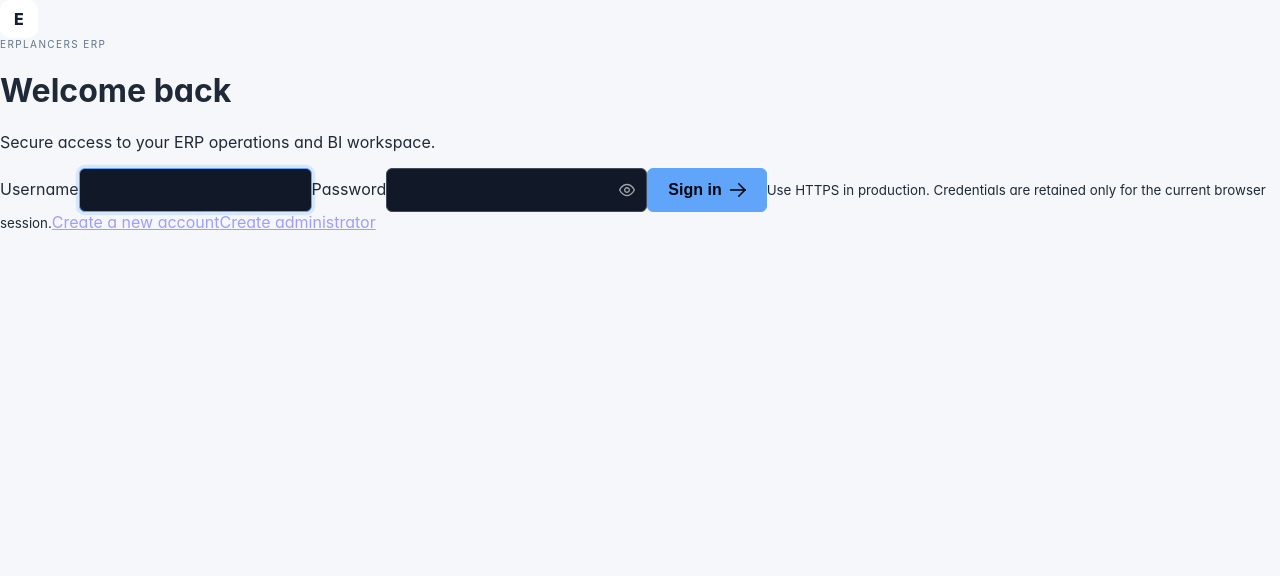
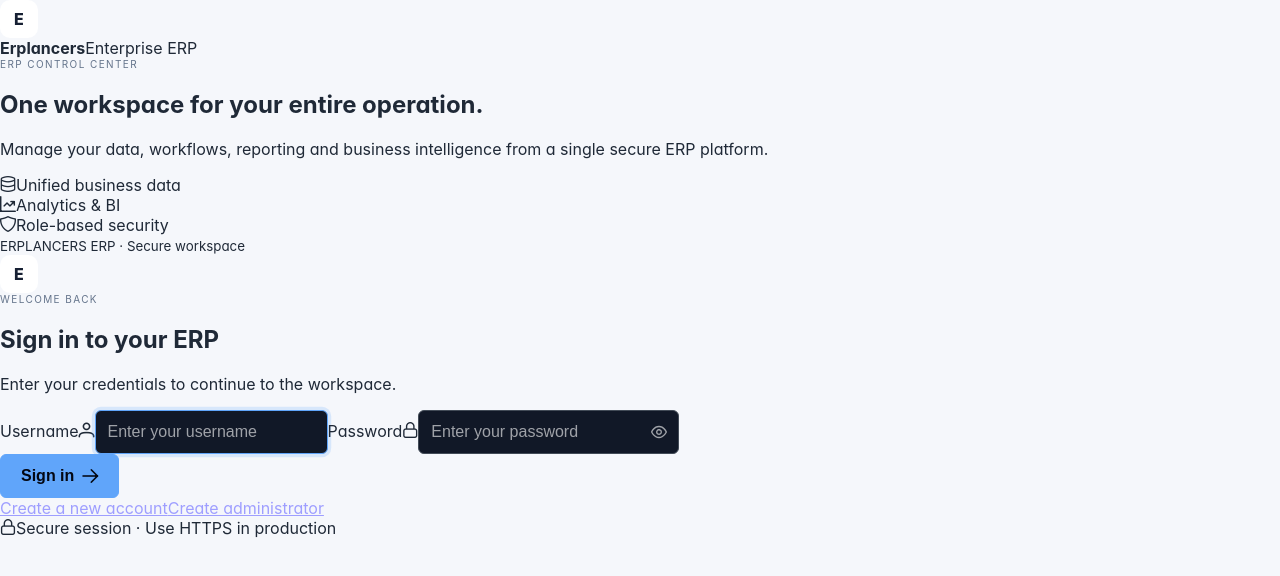
Before and after one commit to erplancers/erp, a React (Vite) app in the folder frontend/: page /login in a window 1280 px wide. Shown: the top 576 px of the page. Built offline with nearby package versions, Linux system fonts and the light colour scheme; a web font is replaced by a local one.

Commit message:
Redesign ERP login page

```diff
--- a/frontend/src/pages/LoginPage.tsx
+++ b/frontend/src/pages/LoginPage.tsx
@@ -10,10 +10,12 @@ import { api } from "../api";
 export function LoginPage() {
   const { credentials, login } = useAuth();
   const navigate = useNavigate();
-  const [username, setUsername] = useState("");
+  const location = useLocation();
+  const [username, setUsername] = useState(
+    (location.state as { username?: string } | null)?.username ?? ""
+  );
   const [password, setPassword] = useState("");
   const [error, setError] = useState("");
-  const location = useLocation();
 
   if (credentials) return <Navigate to="/" replace />;
 
@@ -21,7 +23,10 @@ export function LoginPage() {
     e.preventDefault();
     setError("");
     const next = { username: username.trim(), password };
-    if (!next.username || !next.password) { setError("Username and password are required."); return; }
+    if (!next.username || !next.password) {
+      setError("Username and password are required.");
+      return;
+    }
     try {
       await api.resources(next);
       login(next);
@@ -33,21 +38,105 @@ export function LoginPage() {
 
   return (
     <div className="login-page">
-      <div className="login-glow" />
+      <div className="login-background" />
+      <div className="login-shell">
+        <section className="login-showcase">
+          <div className="login-brand">
+            <div className="brand-mark login-brand-mark">E</div>
+            <div>
+              <strong>Erplancers</strong>
+              <span>Enterprise ERP</span>
+            </div>
+          </div>
+
+          <div className="login-showcase-content">
+            <div className="eyebrow">ERP CONTROL CENTER</div>
+            <h1>One workspace for your entire operation.</h1>
+            <p>
+              Manage your data, workflows, reporting and business intelligence
+              from a single secure ERP platform.
+            </p>
+            <div className="login-features">
+              <div><i className="pi pi-database" /><span>Unified business data</span></div>
+              <div><i className="pi pi-chart-line" /><span>Analytics &amp; BI</span></div>
+              <div><i className="pi pi-shield" /><span>Role-based security</span></div>
+            </div>
+          </div>
+
+          <small className="login-version">ERPLANCERS ERP · Secure workspace</small>
+        </section>
+
+        <main className="login-panel">
           <form className="login-card" onSubmit={submit}>
+            <div className="login-mobile-brand">
               <div className="brand-mark large">E</div>
-        <div className="eyebrow">ERPLANCERS ERP</div>
-        <h1>Welcome back</h1>
-        <p>Secure access to your ERP operations and BI workspace.</p>
-        {location.state?.registered && <Message severity="success" text="Registration successful. You can now sign in." />}
+            </div>
+
+            <div className="eyebrow">WELCOME BACK</div>
+            <h2>Sign in to your ERP</h2>
+            <p className="login-subtitle">
+              Enter your credentials to continue to the workspace.
+            </p>
+
+            {location.state?.registered && (
+              <Message
+                severity="success"
+                text="Registration successful. You can now sign in."
+              />
+            )}
             {error && <Message severity="error" text={error} />}
-        <label>Username<InputText value={username} onChange={e => setUsername(e.target.value)} autoFocus /></label>
-        <label>Password<Password value={password} onChange={e => setPassword(e.target.value)} feedback={false} toggleMask /></label>
-        <Button label="Sign in" icon="pi pi-arrow-right" iconPos="right" type="submit" className="w-full" />
-        <small>Use HTTPS in production. Credentials are retained only for the current browser session.</small>
+
+            <div className="login-fields">
+              <label>
+                <span>Username</span>
+                <span className="login-input">
+                  <i className="pi pi-user" />
+                  <InputText
+                    value={username}
+                    onChange={e => setUsername(e.target.value)}
+                    autoFocus
+                    autoComplete="username"
+                    placeholder="Enter your username"
+                  />
+                </span>
+              </label>
+
+              <label>
+                <span>Password</span>
+                <span className="login-input">
+                  <i className="pi pi-lock" />
+                  <Password
+                    value={password}
+                    onChange={e => setPassword(e.target.value)}
+                    feedback={false}
+                    toggleMask
+                    autoComplete="current-password"
+                    placeholder="Enter your password"
+                  />
+                </span>
+              </label>
+            </div>
+
+            <Button
+              label="Sign in"
+              icon="pi pi-arrow-right"
+              iconPos="right"
+              type="submit"
+              className="login-submit"
+            />
+
+            <div className="login-links">
               <Link to="/register">Create a new account</Link>
               <Link to="/register-admin">Create administrator</Link>
+            </div>
+
+            <div className="login-security">
+              <i className="pi pi-lock" />
+              <span>Secure session · Use HTTPS in production</span>
+            </div>
           </form>
+        </main>
+      </div>
     </div>
   );
 }
```
Lines whose indentation alone changed are shown as unchanged.
